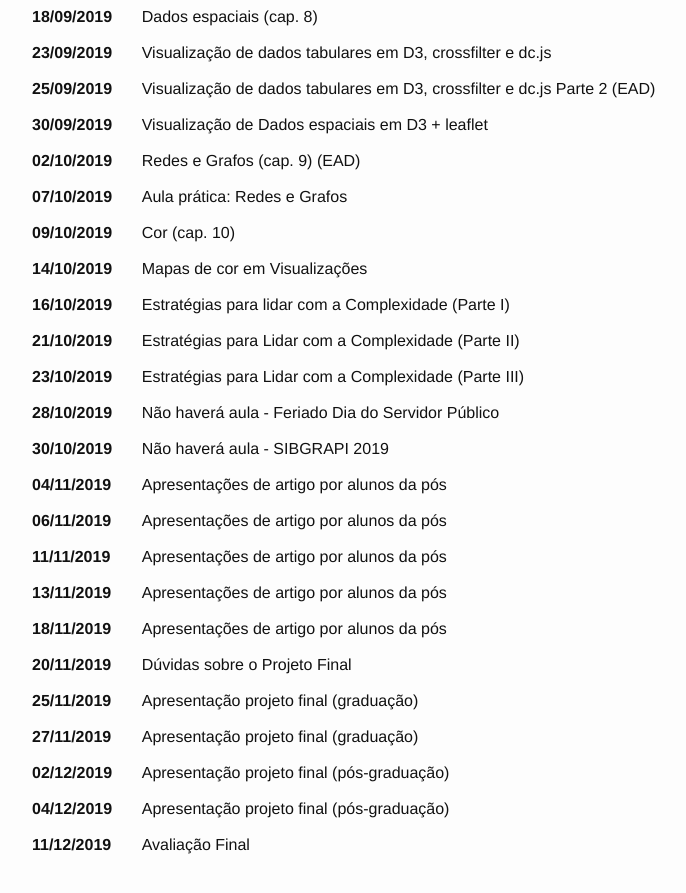
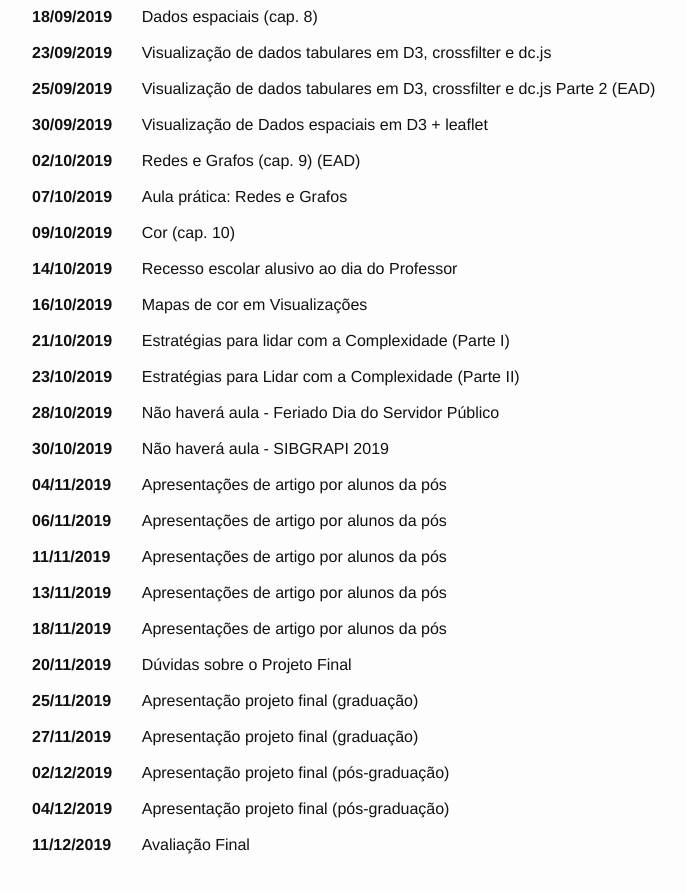
Before and after one commit to emanueles/datavis-course, a Jekyll site: the page built from calendar.md, in a window 1280 px wide and 900 px high, scrolled down 764 px. Shown: the top 893 px of the window, without its empty margins (245-931 px from the left). Built offline with Jekyll 4.4.1, drawn with Linux system fonts in a browser that asks for light colours.

Commit message:
Incluído recesso escolar no calendário.

```diff
--- a/calendar.md
+++ b/calendar.md
@@ -99,19 +99,19 @@ permalink: /calendar/
     </tr>
     <tr>
       <td><b>14/10/2019</b></td>
-      <td> Mapas de cor em Visualizações </td>
+      <td> Recesso escolar alusivo ao dia do Professor </td>
     </tr>
     <tr>
       <td><b>16/10/2019</b></td>
-      <td>Estratégias para lidar com a Complexidade (Parte I) </td>
+      <td> Mapas de cor em Visualizações</td>
     </tr>
     <tr>
       <td><b>21/10/2019</b></td>
-      <td> Estratégias para Lidar com a Complexidade (Parte II) </td>
+      <td> Estratégias para lidar com a Complexidade (Parte I) </td>
     </tr>
     <tr>
       <td><b>23/10/2019</b></td>
-      <td> Estratégias para Lidar com a Complexidade (Parte III) </td>
+      <td> Estratégias para Lidar com a Complexidade (Parte II) </td>
     </tr>
     <tr>
       <td><b>28/10/2019</b></td>
```
